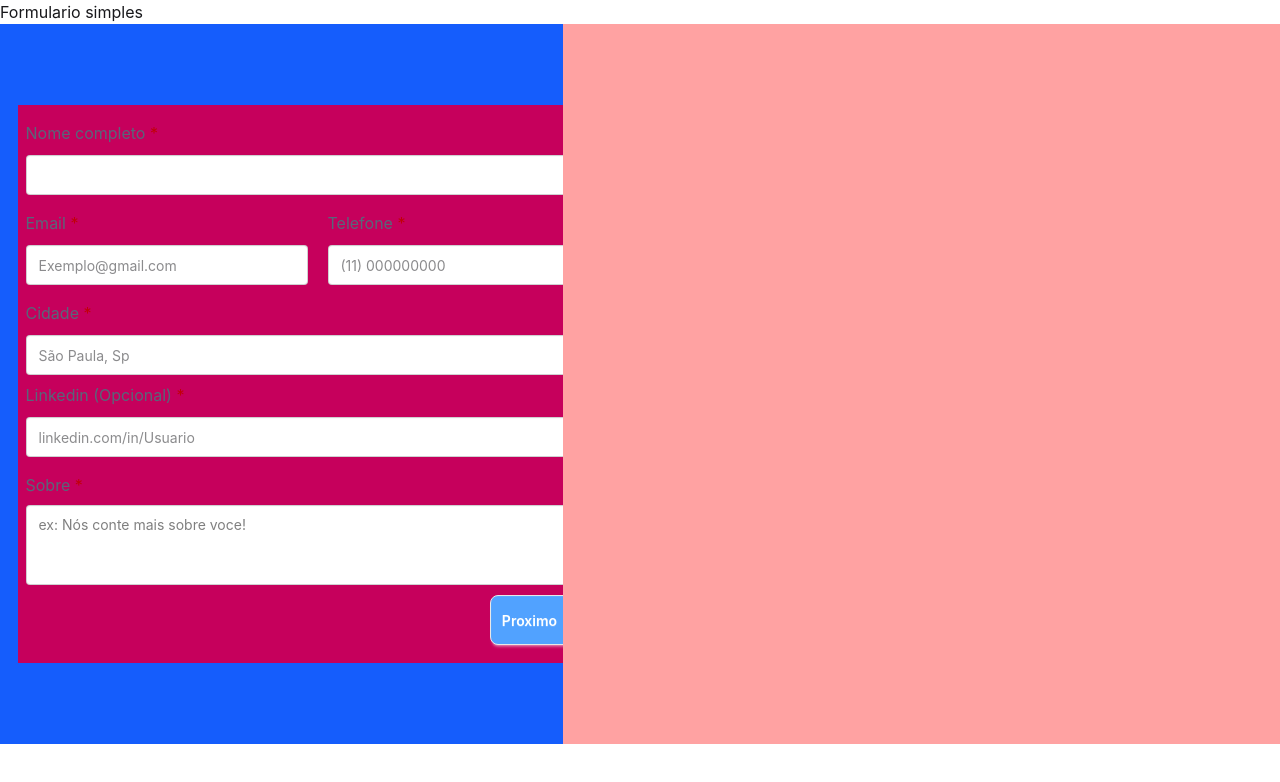
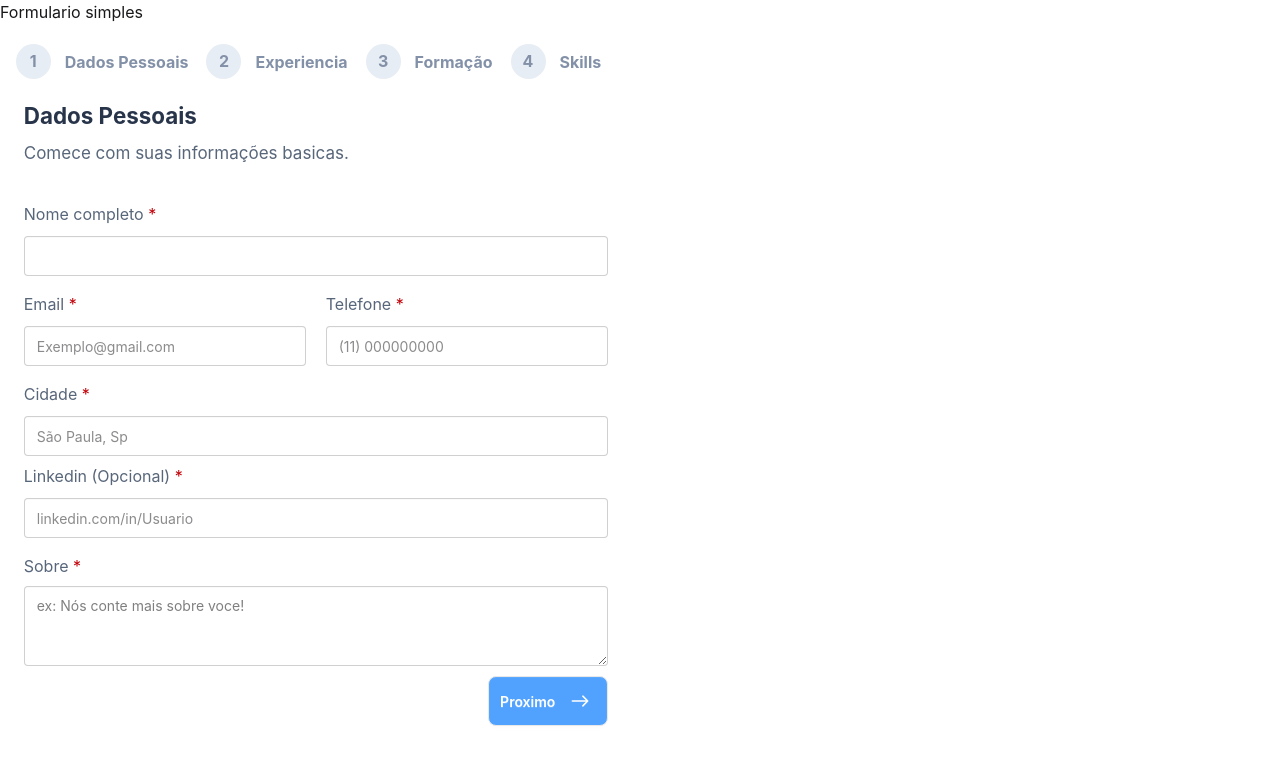
Before and after one commit to ItaloDev-Marcelo/Curriculo_Pro2, a React (Vite) app: page / in a window 1280 px wide. Shown: the top 782 px of the page. Built offline with nearby package versions, Linux system fonts and the light colour scheme.

Commit message:
feat: adicionado mais estilo e importando RowSteps e InformationHeader

```diff
--- a/src/layout/Main.tsx
+++ b/src/layout/Main.tsx
@@ -5,6 +5,8 @@ import MultStepForm from "../form/MultStepForm";
 import { zodResolver } from '@hookform/resolvers/zod';
 import {schemaMultiStepForm, type MultiStepFormData} from '../lib/SchemaMultStepForm';
 import { Resume } from '../components/Resume_Preview/Resume';
+import { RowSteps } from '../components/RowSteps';
+import { InformationHeader } from '../components/InformationHeader';
 
 const Main = () => {
   const [step, setStep] = useState(0)
@@ -23,15 +25,49 @@ const Main = () => {
   })
 
 
+
+  const StepsInformation = [
+     {
+      step: 0,
+      title: 'Dados Pessoais',
+      text: 'Comece com suas informações basicas.'
+     },
+     {
+      step: 1,
+      title: 'Formação Academica',
+      text: 'Informe seus estudos e certificações'
+     },
+     {
+      step: 2,
+      title: 'Experiencia Profissional',
+      text: 'Informe seus estudos e certificações'
+     },
+     {
+      step: 3,
+      title: 'Habilidades',
+      text: 'Selecione suas principais habilidades.'
+     }
+  ]
+
+
+
   return (
     <FormProvider {...methods}>
     <main>
       <h1>Formulario simples</h1>
-        <div className='grid bg-blue-600 grid-cols-2 items-center place-items-center gap-2.5'>
-            <div className='bg-pink-700'>
+        <div className='grid  grid-cols-2 items-center place-items-center gap-2.5'>
+            <div className=''>
+              <div className='my-5'>
+                <RowSteps step={step}/>
+                {
+                 StepsInformation.map((item,index) => (
+                    item.step === step && <InformationHeader key={index} title={item.title} text={item.text} />
+                 ))
+                }
+                </div>
               <MultStepForm onNextS={onNext} onBack={onBack} step={step} />
             </div>
-            <section className='bg-red-300 p-2 w-full h-180 xl:w-200 overflow-y-scroll overflow-x-hidden relative'>
+            <section className=' p-2 w-full h-180 xl:w-200 overflow-y-scroll overflow-x-hidden relative'>
               <Resume/>
             </section>
         </div>
```
